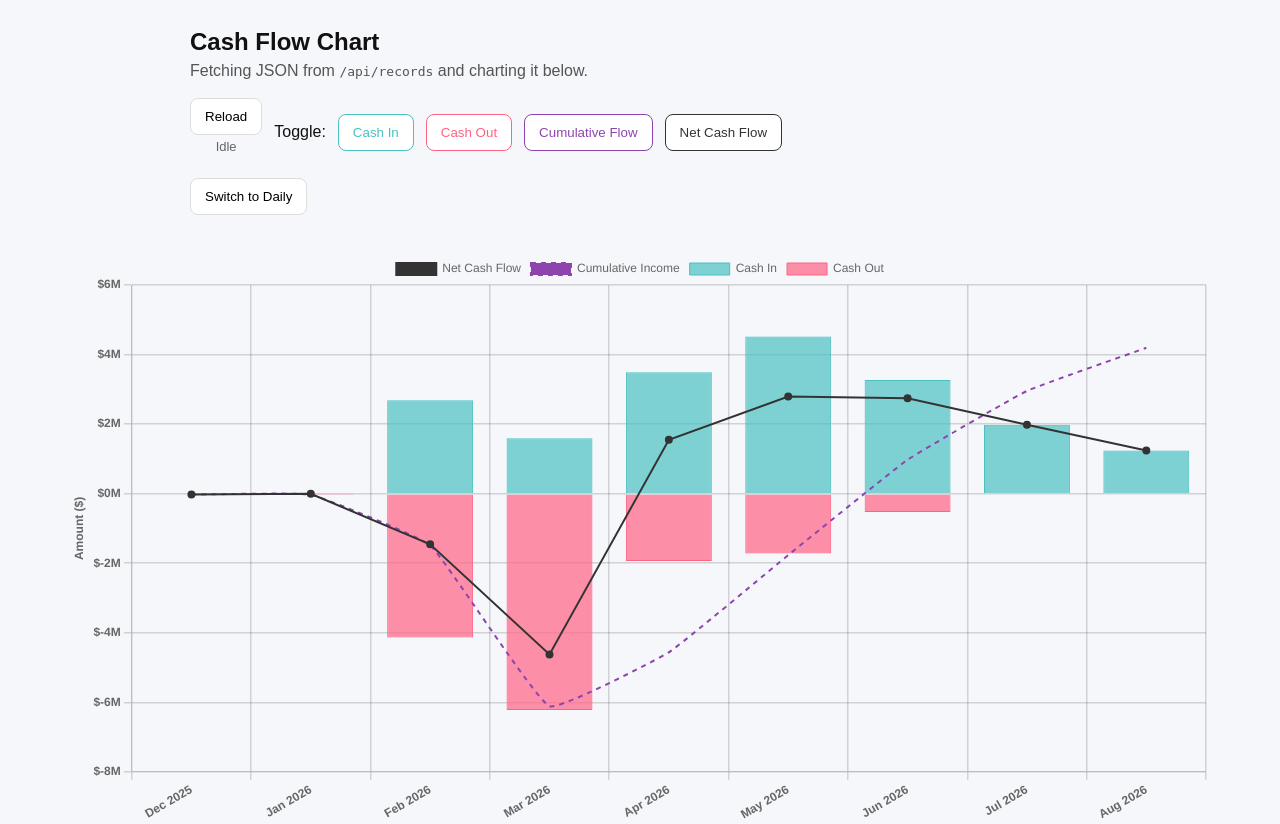
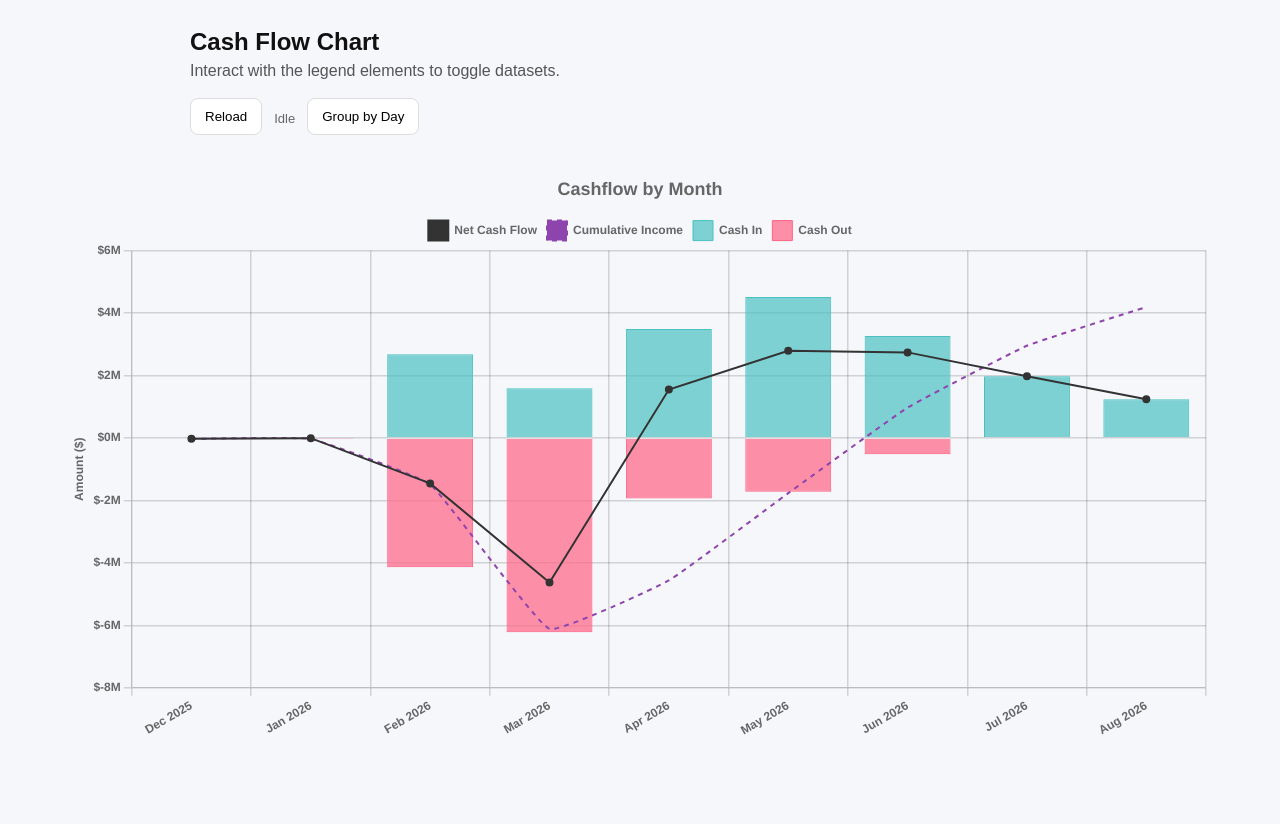
Before and after one commit to Kendall-Partners/kp-interview-process-activity, a Flask app: page / in a window 1280 px wide. Shown: the top 824 px of the page. After the commit the page ends 735 px from the top, so only its background shows below. Run offline with Flask 3, Linux system fonts and the light colour scheme.

Commit message:
feat: removed dataset toggle buttons, added chart title and updated the legend

```diff
--- a/app/static/script.js
+++ b/app/static/script.js
@@ -204,6 +204,7 @@ function renderFinancialChart(labels, cashInData, cashOutData, netFlowData, cumu
                     tension: 0.1,
                     order: 0,
                     pointRadius: 0,
+                    pointHitRadius: 10,
                     animation: {
                         duration: 250,
                         easing: 'easeOutQuint'
@@ -252,6 +253,18 @@ function renderFinancialChart(labels, cashInData, cashOutData, netFlowData, cumu
                 }
             },
             plugins: {
+                title: {
+                    display: true,
+                    text: viewMode === 'daily' ? 'Cashflow by Day' : 'Cashflow by Month',
+                    font: {
+                        size: 18,
+                        weight: 'bold'
+                    },
+                    padding: {
+                        top: 10,
+                        bottom: 10
+                    }
+                },
                 tooltip: {
                     callbacks: {
                         label: function (context) {
@@ -260,6 +273,16 @@ function renderFinancialChart(labels, cashInData, cashOutData, netFlowData, cumu
                             label += new Intl.NumberFormat('en-US', { style: 'currency', currency: 'USD' }).format(context.raw);
                             return label;
                         }
+                    }
+                },
+                legend: {
+                    position: 'top',
+                    labels: {
+                        font: {
+                            weight: 'bold'
+                        },
+                        boxWidth: 20,
+                        boxHeight: 20,
                     }
                 }
             }
@@ -273,36 +296,10 @@ document.addEventListener("DOMContentLoaded", () => {
     // Toggle monthly / daily view
     document.getElementById("toggleGrouping").addEventListener("click", (e) => {
         viewMode = viewMode === 'daily' ? 'monthly' : 'daily';
-        e.target.textContent = viewMode === 'daily' ? 'Switch to Monthly' : 'Switch to Daily';
+        e.target.textContent = viewMode === 'daily' ? 'Group by Month' : 'Group by Day';
 
-        // Reset dataset toggle buttons
-        document.querySelectorAll(".toggle-btn").forEach(btn => btn.classList.remove("hidden"));
-
-        // Net cash flow isn't very useful on daily view, so it's hidden by default
-        if (viewMode === 'daily') {
-            document.querySelectorAll(".toggle-btn")[3].classList.add("hidden");
-        }
         updateChart();
     });
-
-    // Toggle buttons
-    // These are redundant, as you can toggle datasets in the legend, but they're here for convenience
-    document.querySelectorAll(".toggle-btn").forEach(btn => {
-        btn.addEventListener("click", () => {
-            const index = parseInt(btn.dataset.dataset);
-            if (myChart) {
-                const isVisible = myChart.isDatasetVisible(index);
-                if (isVisible) {
-                    myChart.hide(index);
-                    btn.classList.add("hidden");
-                } else {
-                    myChart.show(index);
-                    btn.classList.remove("hidden");
-                }
-            }
-        });
-    });
-
     // Load records on initial page load
     loadRecords();
 });
--- a/app/static/styles.css
+++ b/app/static/styles.css
@@ -41,12 +41,6 @@ body {
     margin-bottom: 12px;
 }
 
-.reload-container {
-    display: flex;
-    flex-direction: column;
-    align-items: center;
-}
-
 button {
     padding: 10px 14px;
     border: 1px solid #ddd;
@@ -54,33 +48,6 @@ button {
     border-radius: 8px;
     cursor: pointer;
     transition: all 0.2s;
-}
-
-.btn-cash-in {
-    border-color: rgba(75, 192, 192, 1);
-    color: rgba(75, 192, 192, 1);
-}
-
-.btn-cash-out {
-    border-color: rgba(255, 99, 132, 1);
-    color: rgba(255, 99, 132, 1);
-}
-
-.btn-net-flow {
-    border-color: #333;
-    color: #333;
-}
-
-.btn-cumulative-flow {
-    border-color: #8e44ad;
-    color: #8e44ad;
-}
-
-.toggle-btn.hidden {
-    background: #eee;
-    color: #aaa !important;
-    border-color: #ddd !important;
-    opacity: 0.7;
 }
 
 button:active {
@@ -92,13 +59,3 @@ button:active {
     color: #666;
     margin-top: 4px;
 }
-
-.output {
-    background: #0f172a;
-    color: #e5e7eb;
-    padding: 14px;
-    border-radius: 10px;
-    border: 1px solid rgba(0, 0, 0, 0.08);
-    overflow: auto;
-    min-height: 300px;
-}
--- a/app/templates/index.html
+++ b/app/templates/index.html
@@ -14,24 +14,15 @@
     <div class="wrap">
         <header class="header">
             <h1>Cash Flow Chart</h1>
-            <p class="sub">Fetching JSON from <code>/api/records</code> and charting it below.</p>
+            <p class="sub">Interact with the legend elements to toggle datasets.</p>
         </header>
         <div class="actions">
             <div class="actions">
-                <div class="reload-container">
-                    <button id="reload">Reload</button>
-                    <span id="status" class="status">Idle</span>
-                </div>
+                <button id="reload">Reload</button>
+                <span id="status" class="status">Idle</span>
+                <button id="toggleGrouping">Group by Day</button>
             </div>
-            <span>Toggle:</span>
-            <button class="toggle-btn btn-cash-in" data-dataset="0">Cash In</button>
-            <button class="toggle-btn btn-cash-out" data-dataset="1">Cash Out</button>
-            <button class="toggle-btn btn-cumulative-flow" data-dataset="2">Cumulative Flow</button>
-            <button class="toggle-btn btn-net-flow" data-dataset="3">Net Cash Flow</button>
         </div>
-        <button id="toggleGrouping">Switch to Daily</button>
-    </div>
-    <div class="wrap" style="padding-bottom: 0;">
     </div>
     <div class="chart">
         <canvas id="cashflowChart"></canvas>
```
